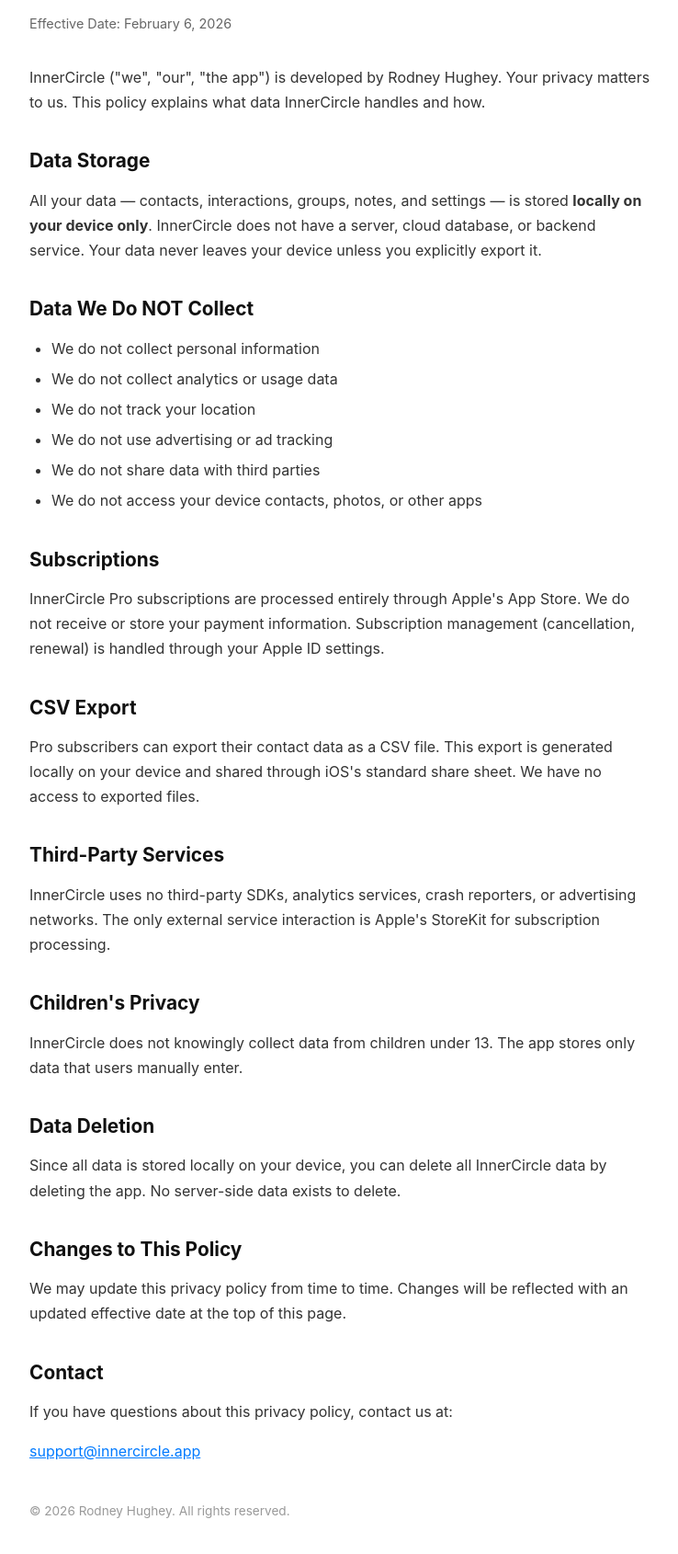
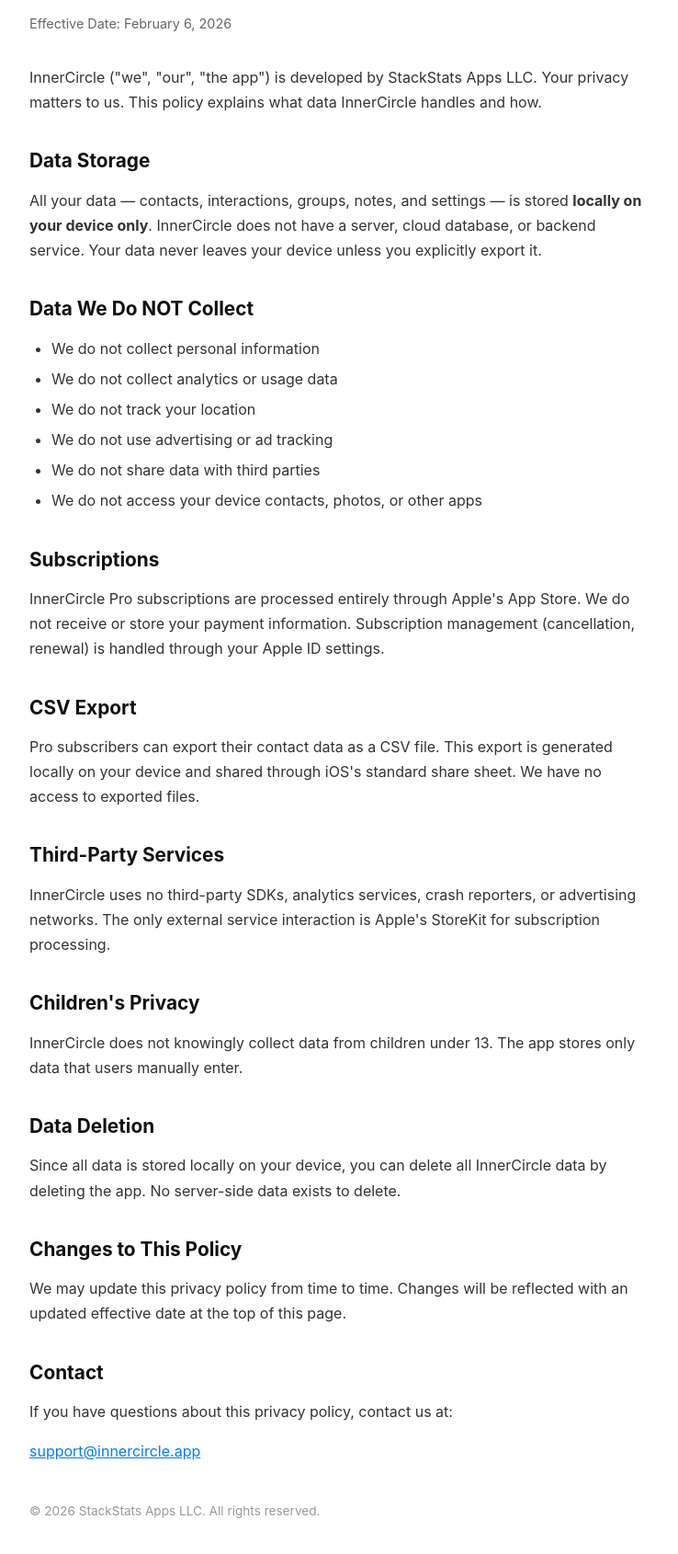
Before and after one commit to RHinAK/innercircle-site, a plain HTML site: page docs/privacy-policy.html in a window 1280 px wide. Shown: the part 88-1778 px from the top of the page at 92% size, without its empty margins (268-1006 px from the left). Drawn offline with Linux system fonts and the light colour scheme.

Commit message:
Update developer name to StackStats Apps LLC

```diff
--- a/docs/privacy-policy.html
+++ b/docs/privacy-policy.html
@@ -20,7 +20,7 @@
     <h1>Privacy Policy</h1>
     <p class="date">Effective Date: February 6, 2026</p>
 
-    <p>InnerCircle ("we", "our", "the app") is developed by Rodney Hughey. Your privacy matters to us. This policy explains what data InnerCircle handles and how.</p>
+    <p>InnerCircle ("we", "our", "the app") is developed by StackStats Apps LLC. Your privacy matters to us. This policy explains what data InnerCircle handles and how.</p>
 
     <h2>Data Storage</h2>
     <p>All your data — contacts, interactions, groups, notes, and settings — is stored <strong>locally on your device only</strong>. InnerCircle does not have a server, cloud database, or backend service. Your data never leaves your device unless you explicitly export it.</p>
@@ -57,6 +57,6 @@
     <p>If you have questions about this privacy policy, contact us at:</p>
     <p><a href="mailto:support@innercircle.app">support@innercircle.app</a></p>
 
-    <p style="margin-top: 40px; color: #999; font-size: 0.85em;">© 2026 Rodney Hughey. All rights reserved.</p>
+    <p style="margin-top: 40px; color: #999; font-size: 0.85em;">© 2026 StackStats Apps LLC. All rights reserved.</p>
 </body>
 </html>
```
Also changed, not shown: docs/index.html (+1 -1 lines), docs/support.html (+1 -1 lines).
